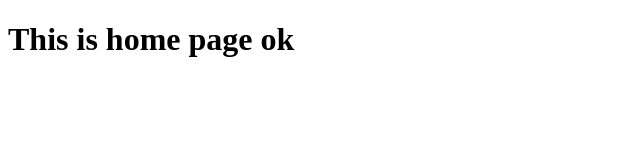
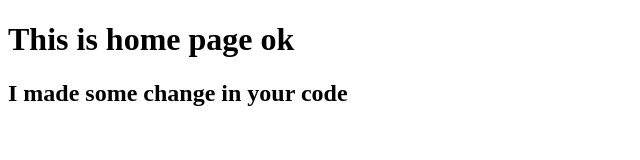
Before and after one commit to ramram90/demo_la, a plain HTML site: page index.html in a window 1280 px wide. Shown: the whole page, without its empty margins (0-640 px from the left). Drawn offline with Linux system fonts and the light colour scheme.

Commit message:
added the h2 tag in index file

```diff
--- a/index.html
+++ b/index.html
@@ -7,5 +7,6 @@
 </head>
 <body>
    <h1>This is home page ok</h1>
+<h2>I made some change in your code </h2>
 </body>
 </html>
```
